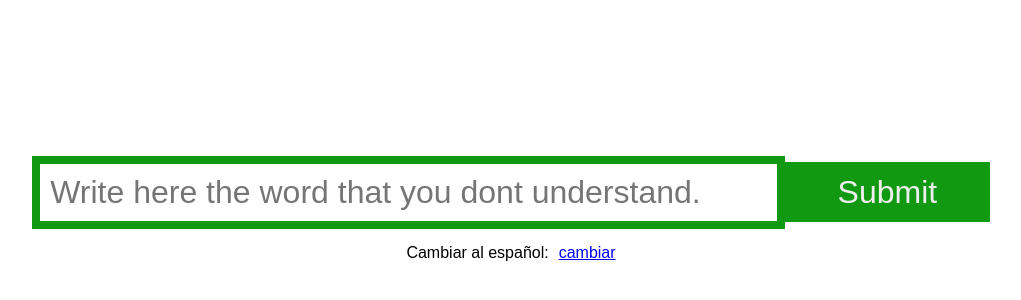
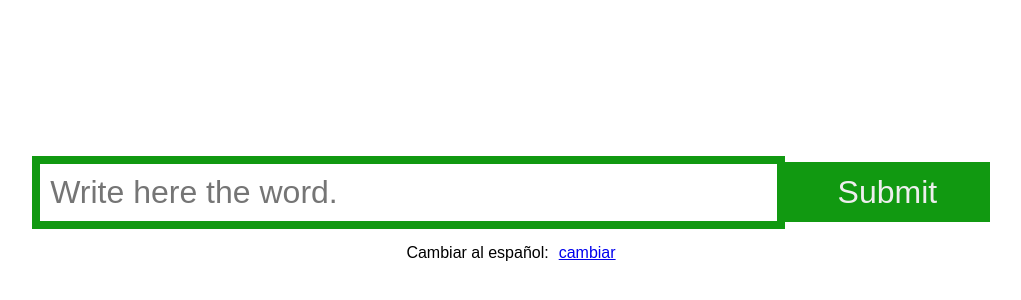
Before and after one commit to KighteW3/WordMeaning, a plain HTML site: page index.html in a window 1280 px wide. Shown: the part 192-492 px from the top of the page, without its empty margins (129-1150 px from the left). Drawn offline with Linux system fonts and the light colour scheme.

Commit message:
Finished

```diff
--- a/index.html
+++ b/index.html
@@ -15,7 +15,7 @@
 				<img src="" alt="">
 			</div>
 	        <form class="form-parent" name="english" target="_top" method="get" onsubmit="return wordSearch()">
-		        <input class="text-input form-child" type="text" placeholder="Write here the word that you dont understand.">
+		        <input class="text-input form-child" type="text" placeholder="Write here the word.">
 		        <input class="submit-input form-child" type="submit" value="Submit">
 	        </form>
 			<div class="form-2">
```
Also changed, not shown: español.html (+1 -1 lines).
